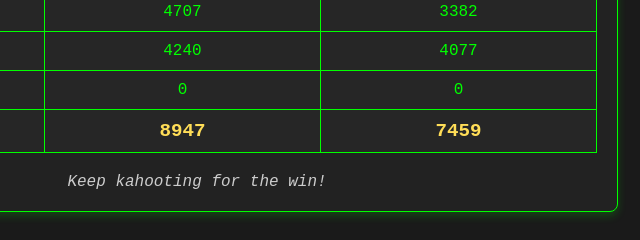
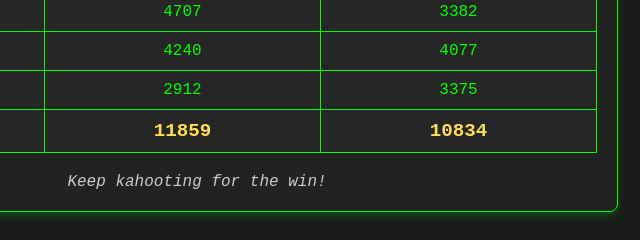
Before and after one commit to dcoloma-usj/usjsq-leaderboard, a plain HTML site: page index.html in a window 1280 px wide. Shown: the part 216-456 px from the top of the page, 443-1083 px from the left. Drawn offline with Linux system fonts and the light colour scheme.

Commit message:
Add week8 results

```diff
--- a/index.html
+++ b/index.html
@@ -100,7 +100,7 @@
 const scores = [
     { week: "Week 6", groupA: 4707, groupB: 3382 },
     { week: "Week 7", groupA: 4240, groupB: 4077 },
-    { week: "Week 8", groupA: 0, groupB: 0 }
+    { week: "Week 8", groupA: 2912, groupB: 3375 }
 ];
 
 function renderScores() {
```
